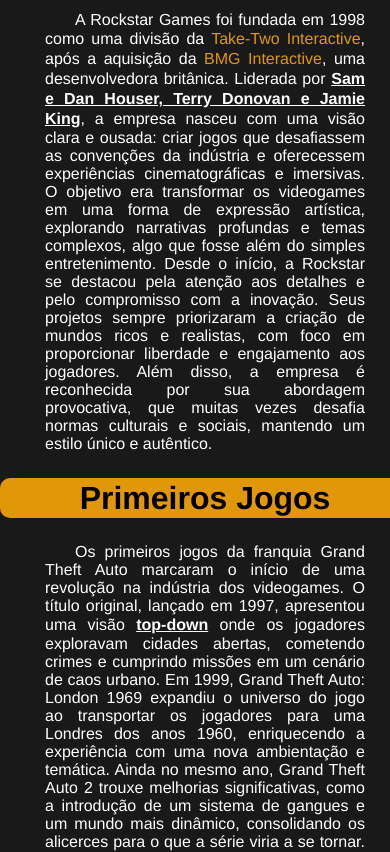
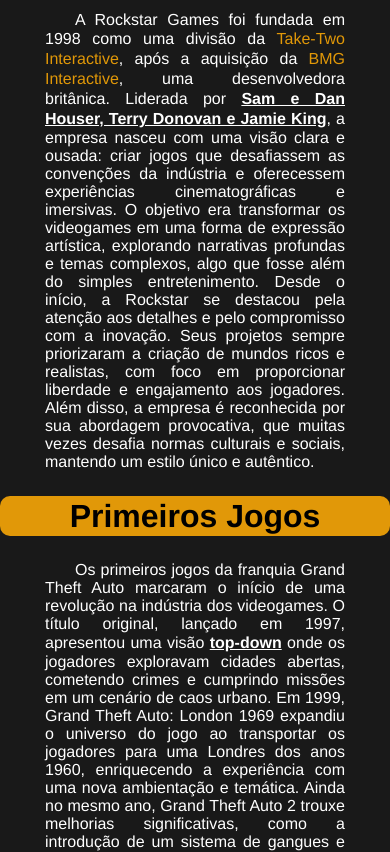
Before and after one commit to augustosmn/projeto-rockstar, a plain HTML site: page index.html in a window 390 px wide. Shown: the part 414-1266 px from the top of the page. Drawn offline with Linux system fonts and the light colour scheme.

Commit message:
Mais problemas de responsividade

```diff
--- a/estilo/style.css
+++ b/estilo/style.css
@@ -61,9 +61,10 @@ main > article{
     background-color: var(--cinza);
     border-radius: 10px;
     max-width: 1200px;
-    width: 100%;
+    width: calc(100% - 20px);
     margin: 0px auto;
     padding: 10px;
+    overflow-x: hidden;
 }
 main strong{
     text-decoration: underline;
```
